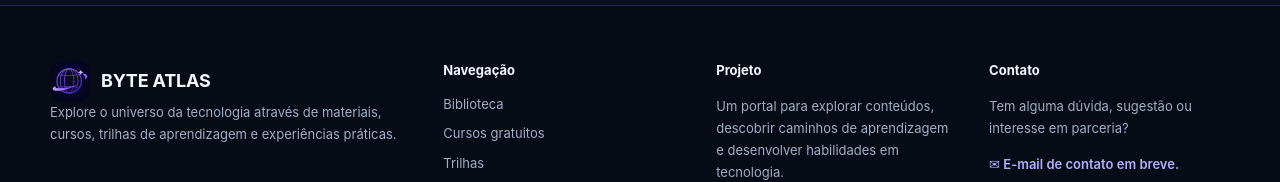
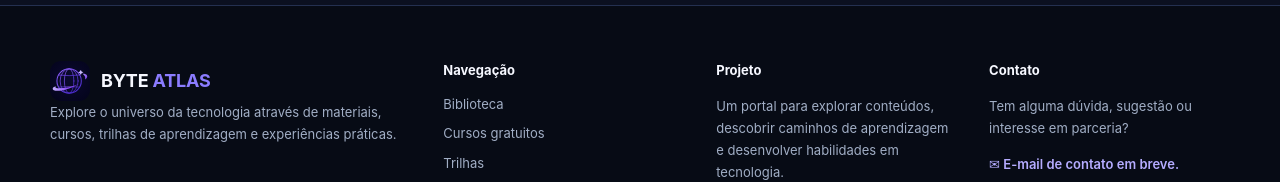
Before and after one commit to yukitelles0-blip/techlib, a React (Vite) app: page / in a window 1280 px wide. Shown: the part 3031-3213 px from the top of the page. Built offline with nearby package versions, Linux system fonts and the light colour scheme.

Commit message:
Ajusta cores da marca no rodapé ByteAtlas

```diff
--- a/src/styles/global.css
+++ b/src/styles/global.css
@@ -2181,6 +2181,10 @@ textarea:focus,
   font-size: 18px;
 }
 
+.footer-brand-name span {
+  color: var(--primary);
+}
+
 .footer-brand small {
   color: var(--muted);
 }
```
